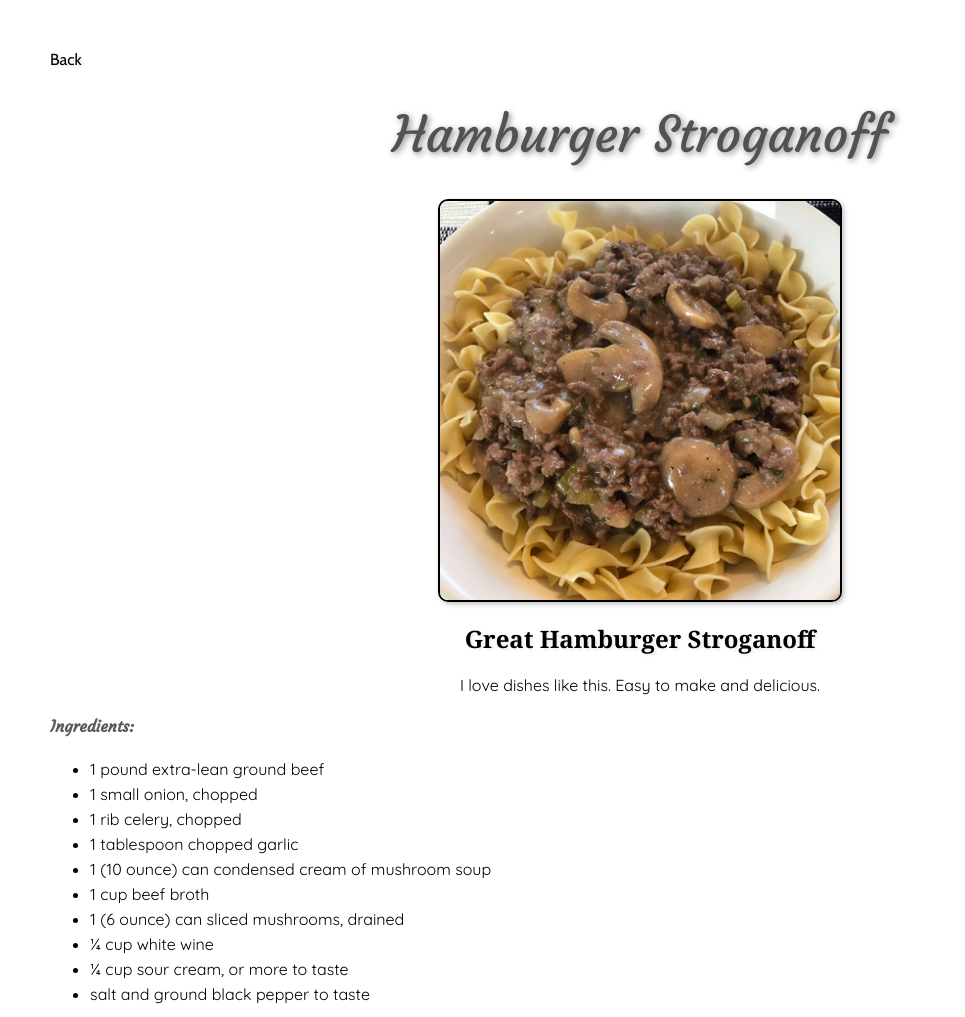
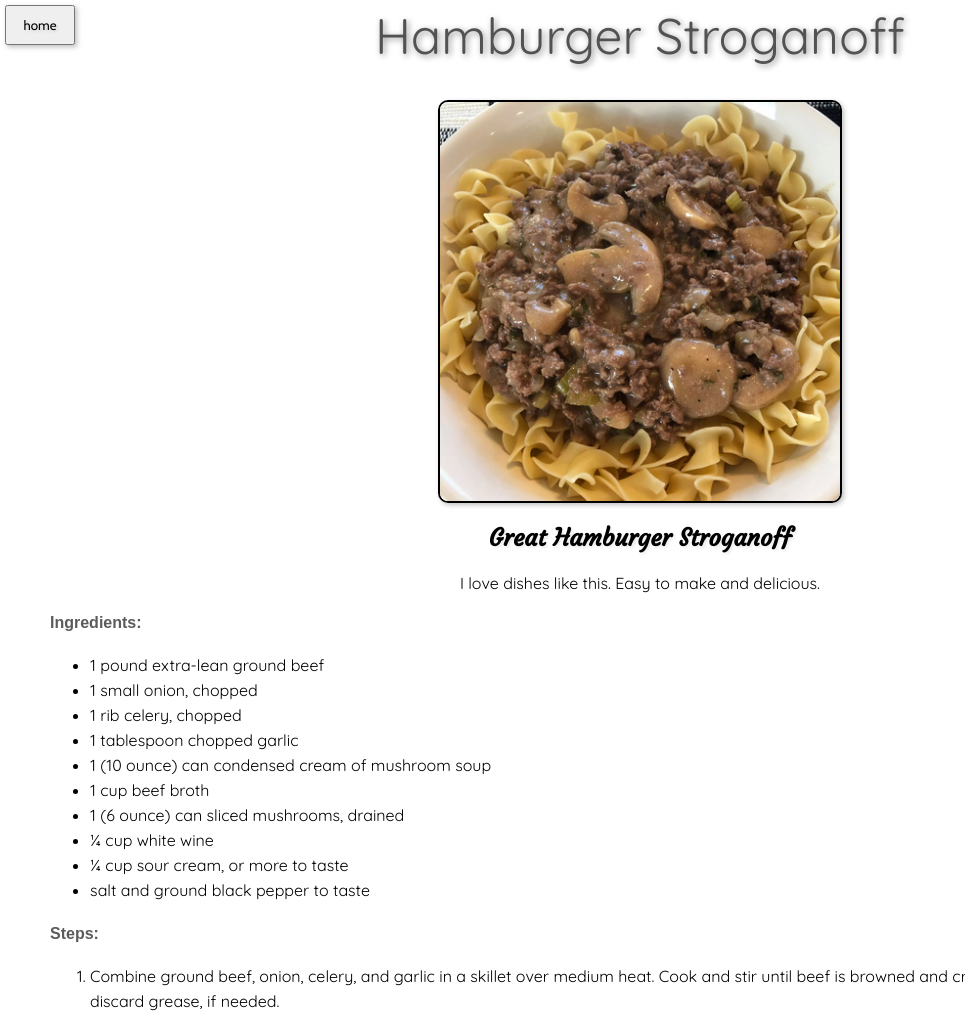
Before and after one commit to chrism-48/odin-recipes, a plain HTML site: page recipes/hamburger_stroganoff.html in a window 1280 px wide. Shown: the top 1017 px of the page, without its empty margins (0-965 px from the left). Drawn offline with nearby package versions, Linux system fonts and the light colour scheme.

Commit message:
addressing issues with fonts and trying to repair home button

```diff
--- a/recipes/hamburger_stroganoff.html
+++ b/recipes/hamburger_stroganoff.html
@@ -7,7 +7,7 @@
         <link rel="stylesheet" type="text/css" href="/style.css">
     </head>
     <body>
-        <nav><a href="/index.html">Back</a></nav>
+        <button><a href="/index.html">home</a></button>
         <h1>Hamburger Stroganoff</h1>
         <img src="./hamburger_stroganoff.png" alt="delicious broccoli hamburger casserole" class="center">
 
--- a/style.css
+++ b/style.css
@@ -1,27 +1,24 @@
+@import url('https://fonts.googleapis.com/css2?family=Quicksand&display=swap');
+@import url('https://fonts.googleapis.com/css2?family=Cabin&display=swap');
+@import url('https://fonts.googleapis.com/css2?family=Titillium+Web:ital,wght@1,200&display=swap');
+@import url('https://fonts.googleapis.com/css2?family=Courgette&display=swap');
 
-@font-face {
-    font-family: myFont1;
-    src: url(fonts/Quicksand-Regular.ttf);
-}
 
-@font-face {
-    font-family: myFont2;
-    src: url(fonts/Cabin-Regular.ttf);
-}
-
-@font-face {
-    font-family: myFont3;
-    src: url(fonts/Courgette-Regular.ttf);
-}
-@font-face {
-    font-family: myFont4;
-    src: url(fonts/Quicksand-Light.ttf);
-}
 
 body {
     background-color:#ffffff;
     margin:50px;
+    margin-top:-30px;
 }
+ button {
+     position: absolute;
+     left:5px;
+     top:5px;
+     width:70px;
+     height:40px;
+     box-shadow:2px 2px 5px rgba(0, 0, 0, 0.253);
+ }
+
 .container1 {
     display:grid;
     background-color:rgb(223, 223, 223);
@@ -49,24 +46,24 @@ body {
     left:10px;
     color:rgba(58, 26, 26, 0.699);
     font-size:25px;
-    font-family:myFont4,sans-serif, Georgia;
+    font-family:'Courgette',sans-serif, Georgia;
     font-weight:900;
 }
 p {
-    font-family:myFont1,sans-serif, Georgia;
+    font-family:'Quicksand',sans-serif, Georgia;
     text-align: center;
 }
 
 
 li {
-    font-family:myFont1,sans-serif, Georgia;
+    font-family:'Quicksand',sans-serif, Georgia;
     line-height:25px;
 }
 
 h1 {
     color:rgb(82, 82, 82);
     text-align: center;
-    font-family:myFont3,sans-serif, Georgia;
+    font-family:'Quicksand',sans-serif, Georgia;
     font-size:50px;
     text-shadow:2px 2px 6px rgba(0, 0, 0, 0.445);
     font-weight:100;
@@ -79,7 +76,7 @@ h1 {
 h2 {
     color:rgb(0, 0, 0);
     text-align: center;
-    font-family:myFont4sans-serif, Georgia;
+    font-family:'Courgette',sans-serif, Georgia;
 
     text-shadow:2px 2px 3px rgba(0, 0, 0, 0.075);
 
@@ -88,7 +85,7 @@ h2 {
 h3 {
     color:rgb(0, 0, 0);
     text-align: center;
-    font-family:myFont4sans-serif, Georgia;
+    font-family:'Courgette',sans-serif, Georgia;
 
     text-shadow:2px 2px 3px rgba(0, 0, 0, 0.075);
 
@@ -97,7 +94,7 @@ h3 {
 h4 {
     color:rgba(0, 0, 0, 0.644);
 
-    font-family:myFont3,sans-serif, Georgia;
+    font-family:'Titillium',sans-serif, Georgia;
 
 
 
@@ -105,13 +102,13 @@ h4 {
 h5 {
     color:rgb(0, 0, 0);
     text-align: center;
-    font-family:myFont4,sans-serif, Georgia;
+    font-family:'Courgette',sans-serif, Georgia;
 
     text-shadow:2px 2px 3px rgba(0, 0, 0, 0.13);
 
 }
 a {
-    font-family:myFont2,sans-serif, Georgia;
+    font-family:'Cabin',sans-serif, Georgia;
     text-decoration: none;
     text-shadow:2px 2px 3px rgba(0, 0, 0, 0.11);
     color:black;
```
Also changed, not shown: recipes/air_fryer_baked_potato.html (+1 -1 lines), recipes/broccoli_hamburger_casserole.html (+1 -1 lines).
